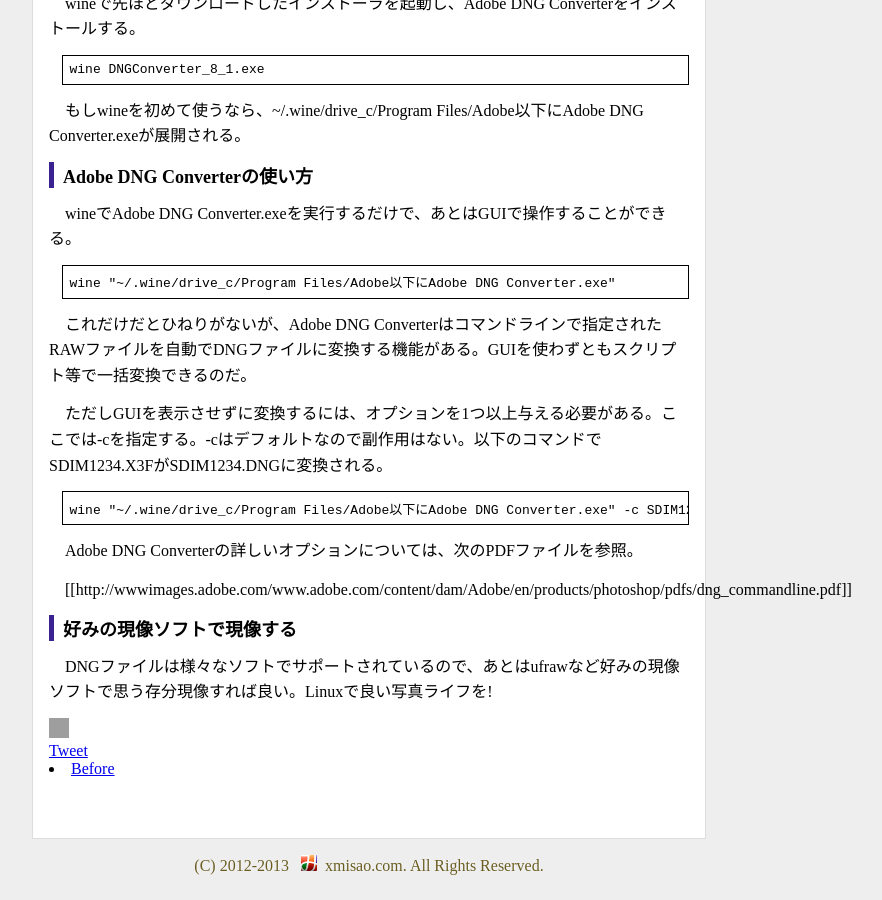
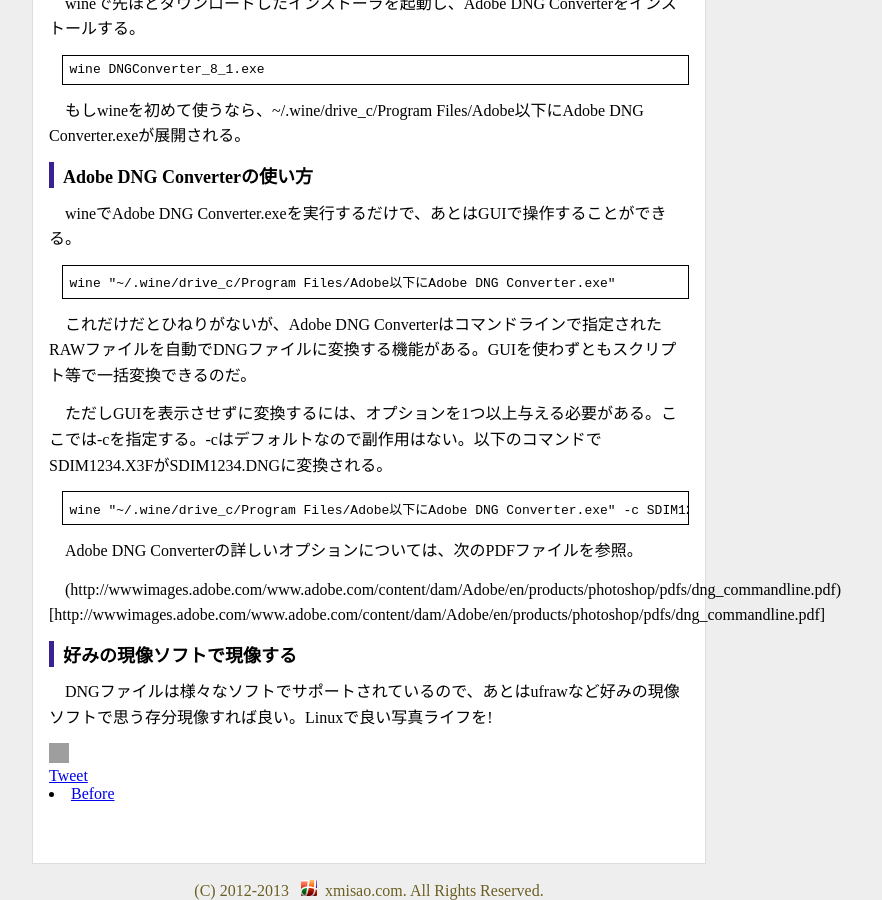
Before and after one commit to xmisao/www, a Jekyll site: the page built from _posts/2013-06-20-develop-x3f-file-in-linux.md, in a window 1280 px wide and 900 px high, scrolled down 977 px. Shown: the whole window, without its empty margins (271-1153 px from the left). Built offline with Jekyll 4.4.1, drawn with Linux system fonts in a browser that asks for light colours; comment, search, counter and statistics services are not loaded; before the commit the page ends 1852 px from its top, so only the background shows below that; some of the changed lines change nothing that is shown; some of the changed text lies outside the part shown; grey boxes are pictures that could not be loaded.

Commit message:
modify an entry

```diff
--- a/_posts/2013-06-20-develop-x3f-file-in-linux.md
+++ b/_posts/2013-06-20-develop-x3f-file-in-linux.md
@@ -13,7 +13,7 @@
 
 Adobe DNG Converterは、各社のカメラのRAWファイルを、DNGファイルに変換できるツールである。下記ページから「Adobe DNG Converter 8.1 アップデート」のリンクからダウンロードできる。
 
-[[http://www.adobe.com/jp/support/downloads/dngwin.html]]
+[http://www.adobe.com/jp/support/downloads/dngwin.html](http://www.adobe.com/jp/support/downloads/dngwin.html)
 
 DNGファイルは仕様が公開されており、dcrawでもサポートされている。本エントリではSIGMAのX3Fファイルに限定して話を進めるが、実際にはdcrawがサポートしていない大部分のカメラの写真をLinuxで現像するのに応用できるはずだ。
 
@@ -53,7 +53,7 @@
 
 Adobe DNG Converterの詳しいオプションについては、次のPDFファイルを参照。
 
-[[http://wwwimages.adobe.com/www.adobe.com/content/dam/Adobe/en/products/photoshop/pdfs/dng_commandline.pdf]]
+(http://wwwimages.adobe.com/www.adobe.com/content/dam/Adobe/en/products/photoshop/pdfs/dng_commandline.pdf)[http://wwwimages.adobe.com/www.adobe.com/content/dam/Adobe/en/products/photoshop/pdfs/dng_commandline.pdf]
 
 ## 好みの現像ソフトで現像する
 
```
